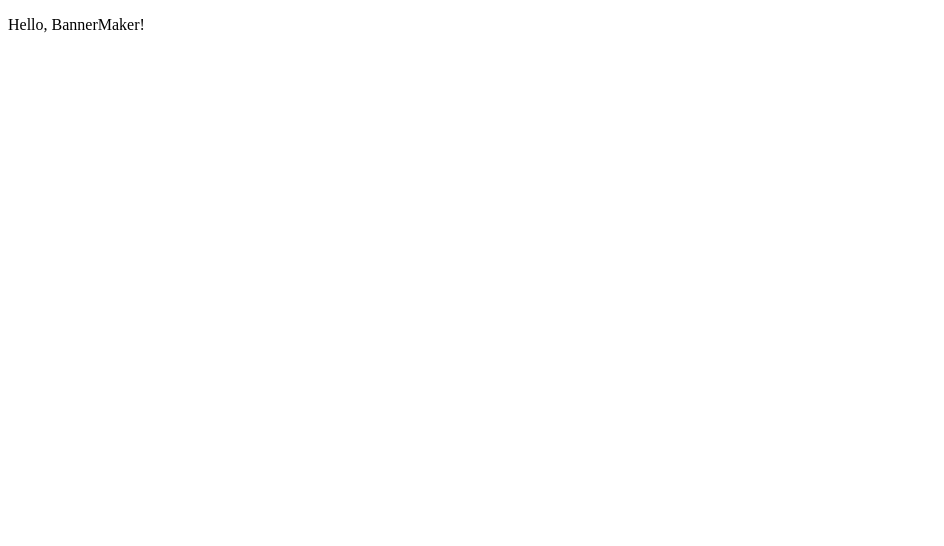
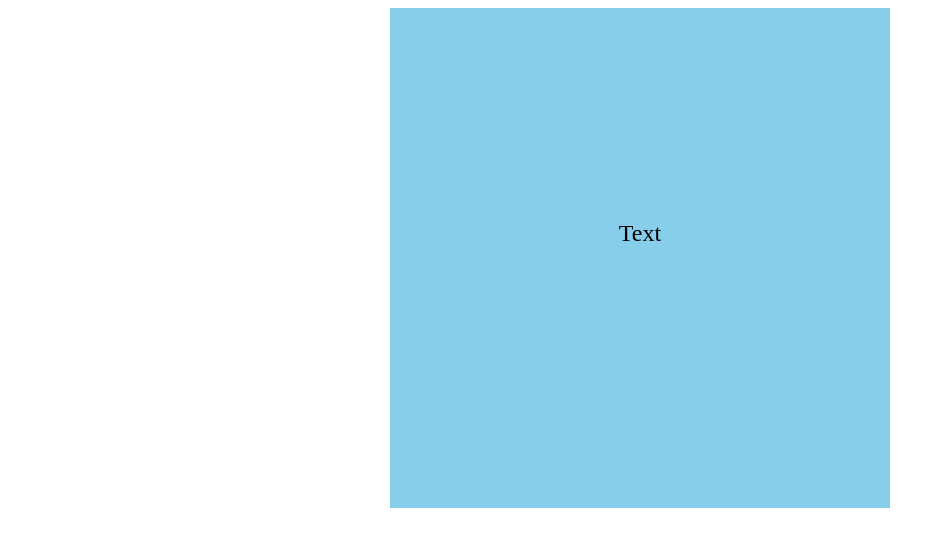
Before and after one commit to Team-Rocket-TR/iBanner, a React app: page / in a window 1280 px wide. Shown: the top 546 px of the page, without its empty margins (0-944 px from the left). Built offline with nearby package versions, Linux system fonts and the light colour scheme.

Commit message:
Create bannerPreview

```diff
--- a/package.json
+++ b/package.json
@@ -11,7 +11,8 @@
     "react-redux": "^7.2.2",
     "react-router-dom": "^5.2.0",
     "redux": "^4.0.5",
-    "redux-thunk": "^2.3.0"
+    "redux-thunk": "^2.3.0",
+    "styled-components": "^5.2.1"
   },
   "devDependencies": {
     "@babel/core": "^7.12.10",
--- a/src/App.jsx
+++ b/src/App.jsx
@@ -1,9 +1,6 @@
 import React from 'react';
+import BannerBackground from './bannerBackground';
 
-export default function App() {
-  return (
-    <div>
-      <p>Hello, BannerMaker!</p>
-    </div>
-  );
-}
+const App = () => <BannerBackground />;
+
+export default App;
--- /dev/null
+++ b/src/bannerBackground.jsx
@@ -0,0 +1,8 @@
+import React from 'react';
+import BannerPreview from './bannerPreview';
+
+const bannerBackground = () => (
+  <BannerPreview />
+);
+
+export default bannerBackground;
--- /dev/null
+++ b/src/bannerPreview.jsx
@@ -0,0 +1,33 @@
+import React from 'react';
+import styled from 'styled-components';
+
+const BannerImage = styled.div`
+    background: skyblue;
+    margin-left: auto;
+    margin-right: auto;
+    margin-top: auto;
+    width: 500px;
+    height: 500px;
+    justify-content: center;
+    align-items: center;
+
+    .bannerFont {
+        height: 90%;
+        font-size: 1.5rem;
+        display: flex;
+        align-items: center;
+        justify-content: center;
+    }
+`;
+
+const bannerPreview = () => (
+  <BannerImage>
+    <div className="bannerFont">
+      <p>Text</p>
+    </div>
+
+  </BannerImage>
+
+);
+
+export default bannerPreview;
```
Also changed, not shown: 1 other file (tests, documents, lock files or other folders).
